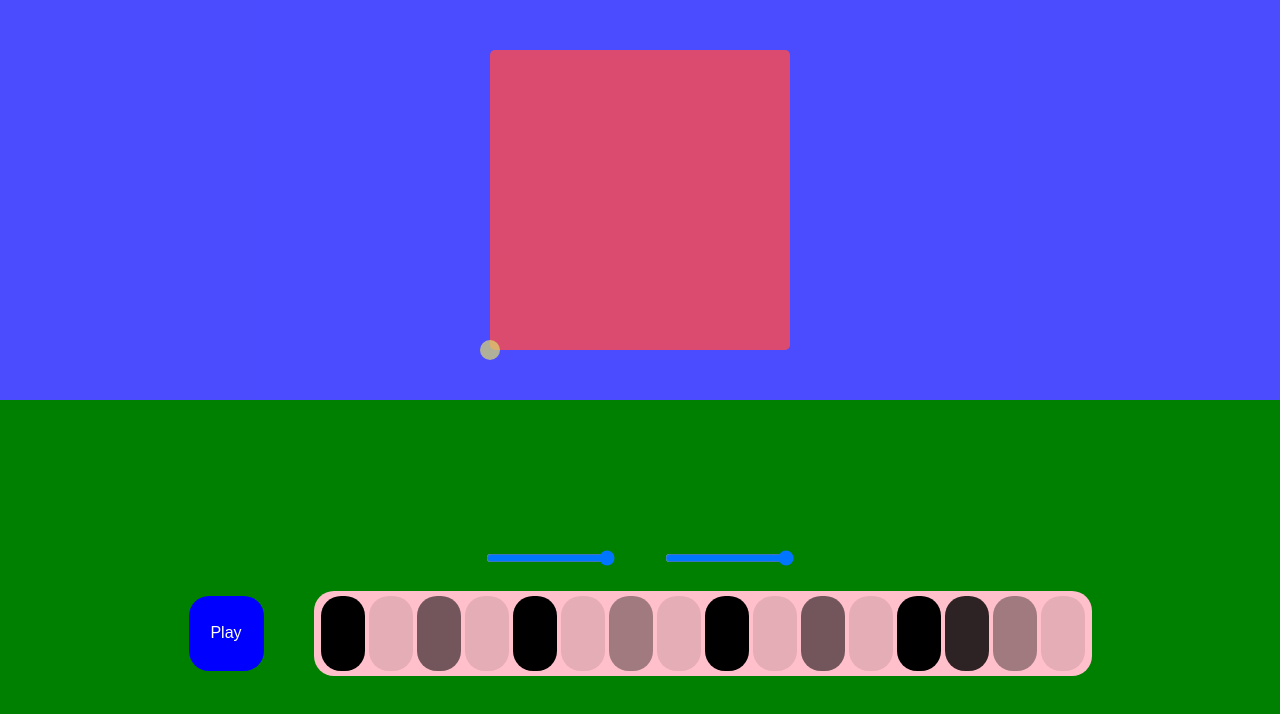
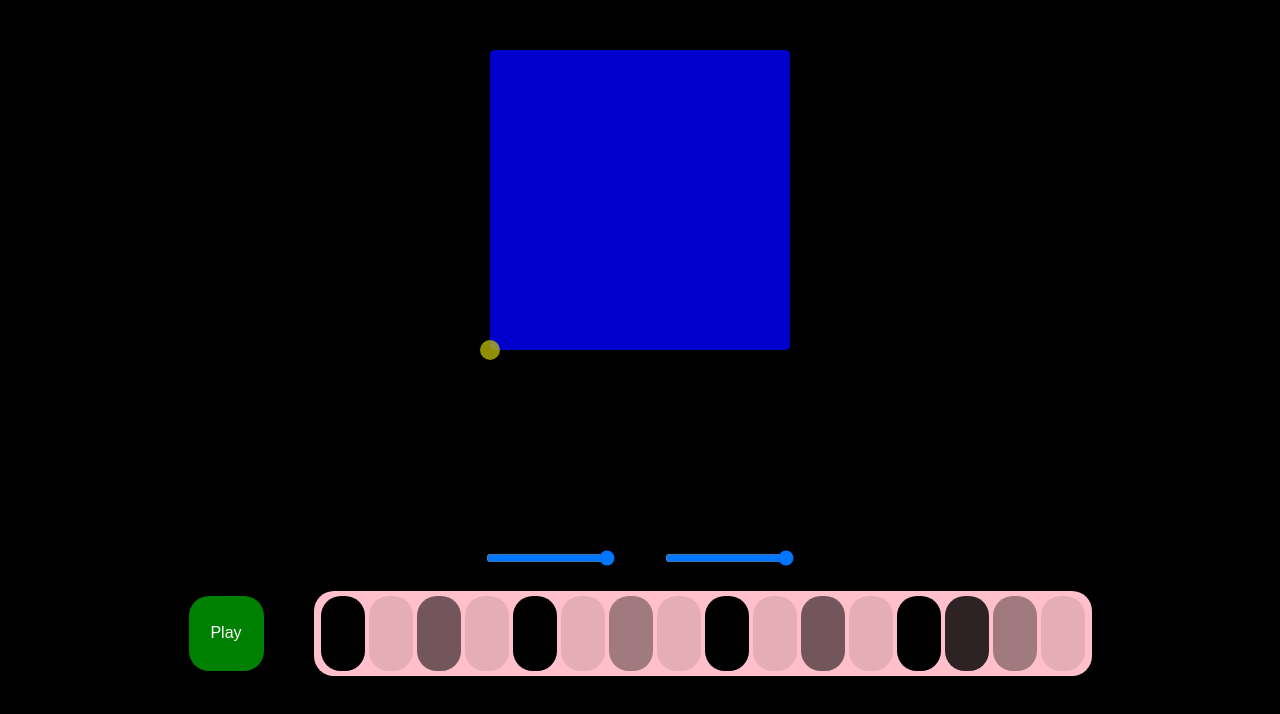
Before and after one commit to MalgAmoe/Badaboom, a React (Create React App) app in the folder client/: page / in a window 1280 px wide. Shown: the top 714 px of the page. Built offline with nearby package versions, Linux system fonts and the light colour scheme.

Commit message:
feat: changing interface

```diff
--- a/client/src/App.js
+++ b/client/src/App.js
@@ -29,4 +29,8 @@ class App extends Component {
   }
 }
 
+
+
+
+
 export default App;
--- a/client/src/components/Start.js
+++ b/client/src/components/Start.js
@@ -6,7 +6,7 @@ const Styles = {
     width: 75,
     borderRadius: 20,
     marginRight: 50,
-    backgroundColor: 'blue',
+    backgroundColor: 'green',
     display: 'flex',
     justifyContent: 'center',
     alignItems: 'center',
--- a/client/src/containers/SequencerControl.js
+++ b/client/src/containers/SequencerControl.js
@@ -6,7 +6,7 @@ import Slider from '../components/Slider'
 const styles = {
   seqContainer: {
     width: '100%',
-    backgroundColor: 'green',
+    backgroundColor: 'black',
     flex:1,
     display: 'flex',
     flexDirection: 'column',
--- a/client/src/containers/SoundControl.js
+++ b/client/src/containers/SoundControl.js
@@ -1,6 +1,5 @@
 import React, { Component } from 'react';
 import XyPad from './Xy'
-import SoundSelector from './SoundSelector'
 
 const styles = {
   controls: {
@@ -8,8 +7,8 @@ const styles = {
     justifyContent: 'center',
     alignItems: 'center',
     height: 400,
-    backgroundColor: 'blue',
-    opacity: 0.7
+    backgroundColor: 'black',
+    opacity: 1
   }
 }
 
--- a/client/src/containers/Xy.js
+++ b/client/src/containers/Xy.js
@@ -6,7 +6,7 @@ const styles = {
     width: 300,
     height: 300,
     borderRadius: 5,
-    backgroundColor: 'red',
+    backgroundColor: 'blue',
     opacity: 0.8
   },
   position: {
```
Also changed, not shown: 2 other files (tests, documents, lock files or other folders).
